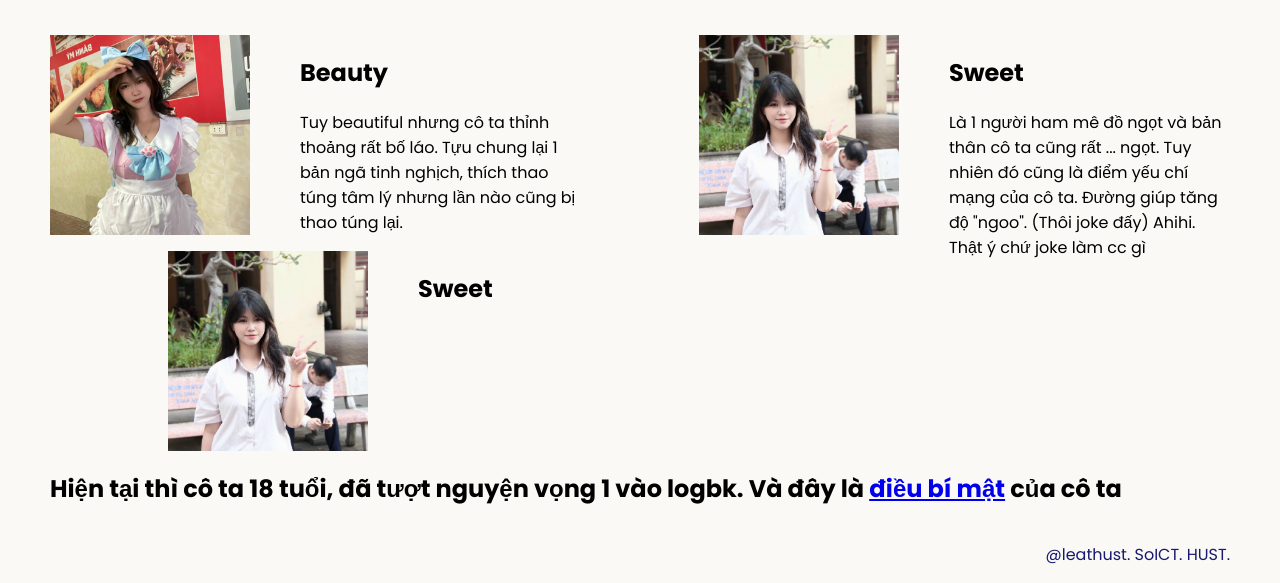
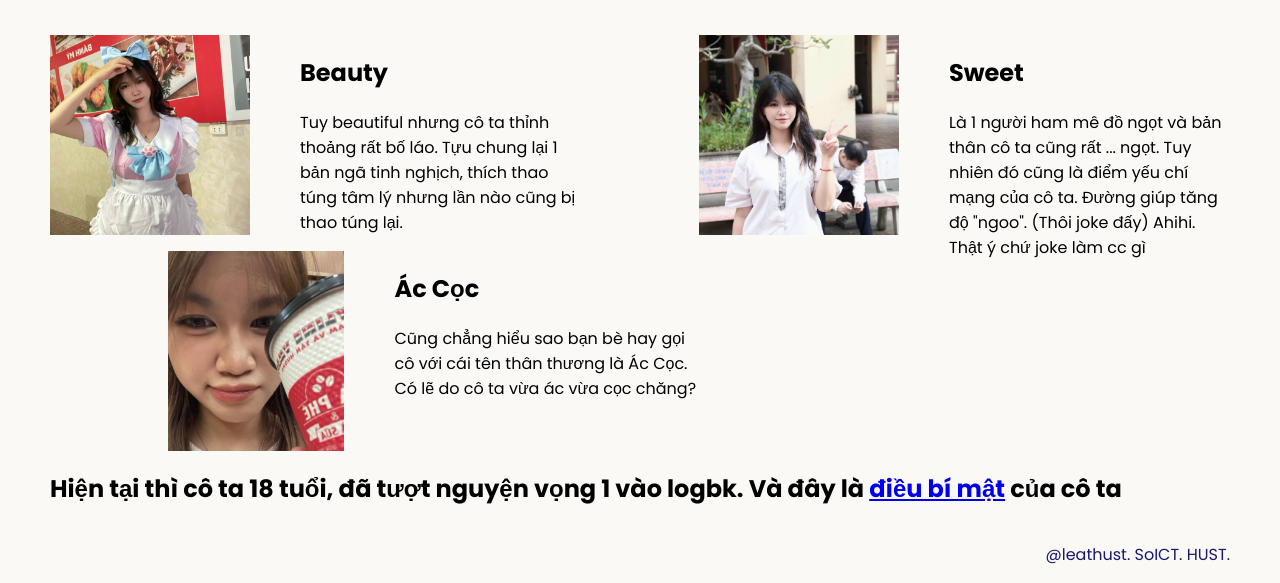
Before and after one commit to leathust/Ngoc_Thuong, a plain HTML site: page index.html in a window 1280 px wide. Shown: the part 362-945 px from the top of the page. Drawn offline with Linux system fonts and the light colour scheme.

Commit message:
Update index.html

```diff
--- a/index.html
+++ b/index.html
@@ -27,9 +27,9 @@
       <p>Là 1 người ham mê đồ ngọt và bản thân cô ta cũng rất ... ngọt. Tuy nhiên đó cũng là điểm yếu chí mạng của cô ta. Đường giúp tăng độ "ngoo". (Thôi joke đấy) Ahihi. Thật ý chứ joke làm cc gì</p>
     </div>
 
-    <div class="right card"><img class="tile-image" src="./public/assets/images/nt2.jpg" alt="metal structure">
-      <h2 class="card-title">Sweet</h2>
-      <p></p>
+    <div class="right card"><img class="tile-image" src="./public/assets/images/NT_coffee.jpg" alt="metal structure">
+      <h2 class="card-title">Ác Cọc</h2>
+      <p>Cũng chẳng hiểu sao bạn bè hay gọi cô với cái tên thân thương là Ác Cọc. Có lẽ do cô ta vừa ác vừa cọc chăng?</p>
     </div>
   </div>
 
```
